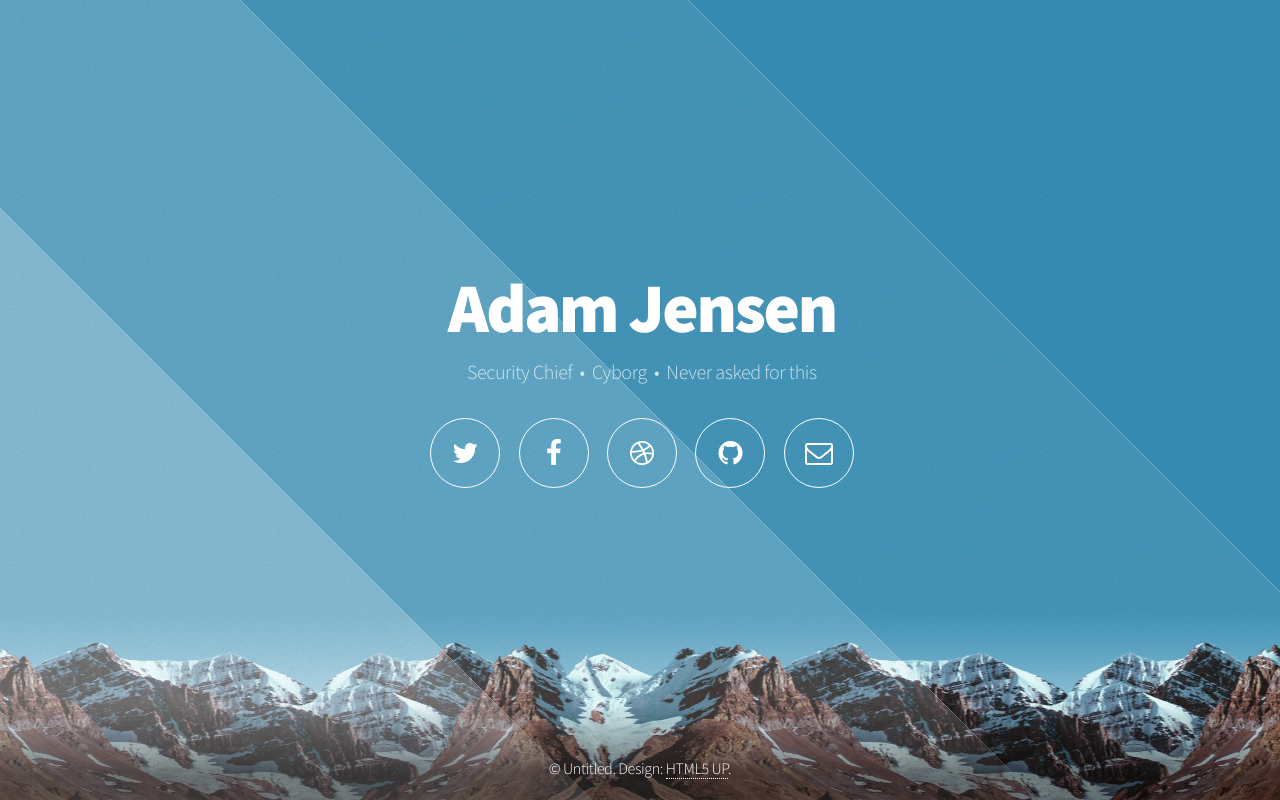
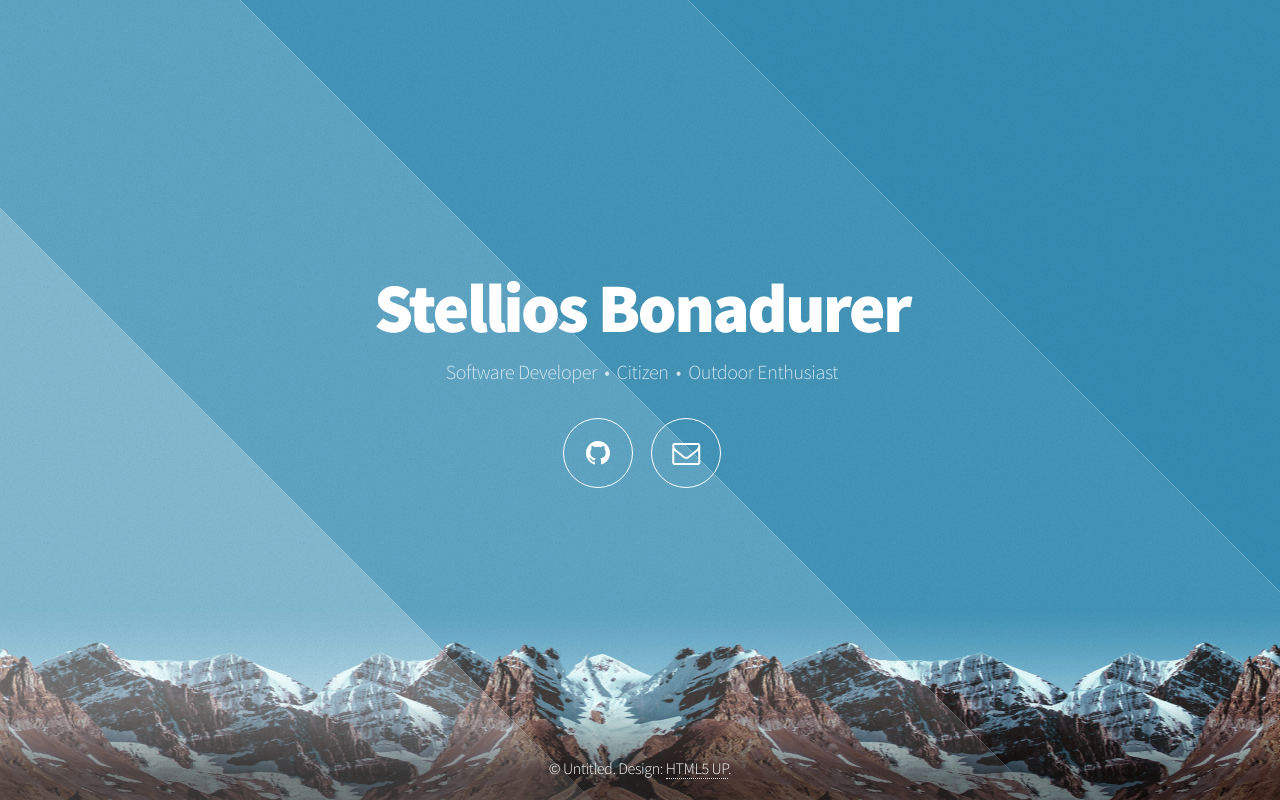
Before and after one commit to stelliosbonadurer/stelliosbonadurer.github.io, a plain HTML site: page index.html in a window 1280 px wide. Drawn offline with Linux system fonts and the light colour scheme.

Commit message:
Change text

```diff
--- a/index.html
+++ b/index.html
@@ -6,7 +6,7 @@
 -->
 <html>
 	<head>
-		<title>Aerial by HTML5 UP</title>
+		<title>Stellios Bonadurer</title>
 		<meta http-equiv="content-type" content="text/html; charset=utf-8" />
 		<meta name="description" content="" />
 		<meta name="keywords" content="" />
@@ -30,14 +30,11 @@
 
 				<!-- Header -->
 					<header id="header">
-						<h1>Adam Jensen</h1>
-						<p>Security Chief &nbsp;&bull;&nbsp; Cyborg &nbsp;&bull;&nbsp; Never asked for this</p>
+						<h1>Stellios Bonadurer</h1>
+						<p>Software Developer &nbsp;&bull;&nbsp; Citizen &nbsp;&bull;&nbsp; Outdoor Enthusiast</p>
 						<nav>
 							<ul>
-								<li><a href="#" class="icon fa-twitter"><span class="label">Twitter</span></a></li>
-								<li><a href="#" class="icon fa-facebook"><span class="label">Facebook</span></a></li>
-								<li><a href="#" class="icon fa-dribbble"><span class="label">Dribbble</span></a></li>
-								<li><a href="#" class="icon fa-github"><span class="label">Github</span></a></li>
+								<li><a href="https://github.com/stelliosbonadurer" class="icon fa-github"><span class="label">Github</span></a></li>
 								<li><a href="#" class="icon fa-envelope-o"><span class="label">Email</span></a></li>
 							</ul>
 						</nav>
```
